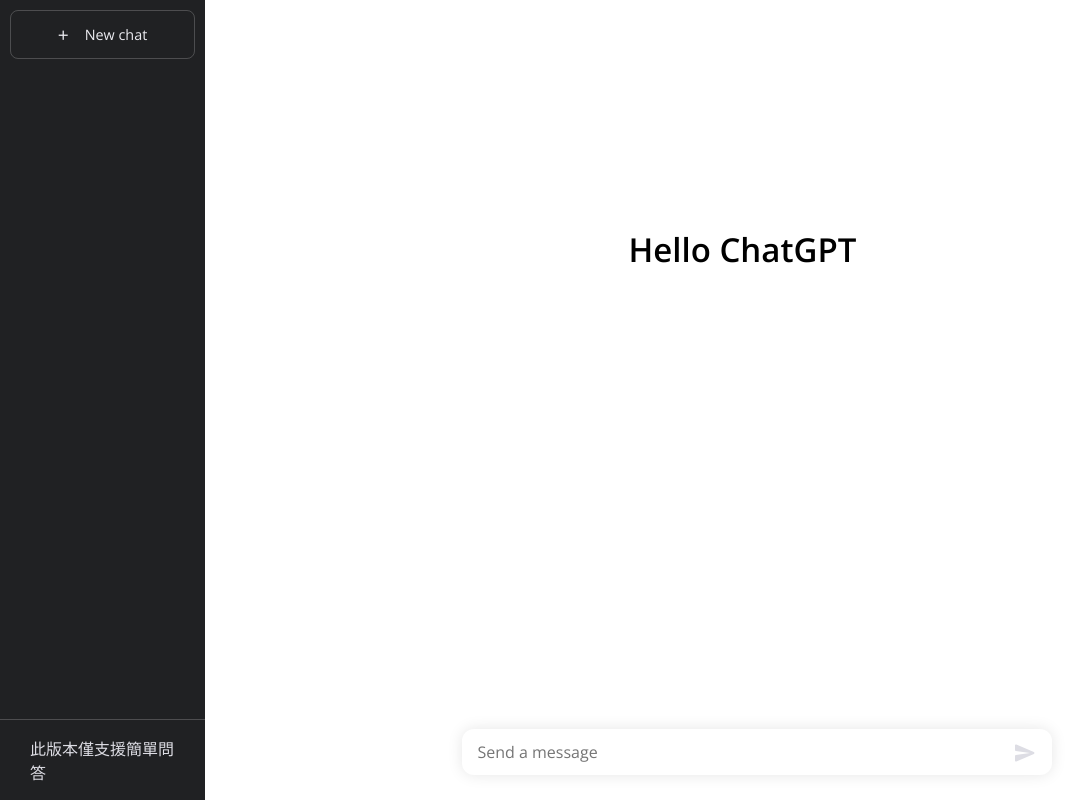
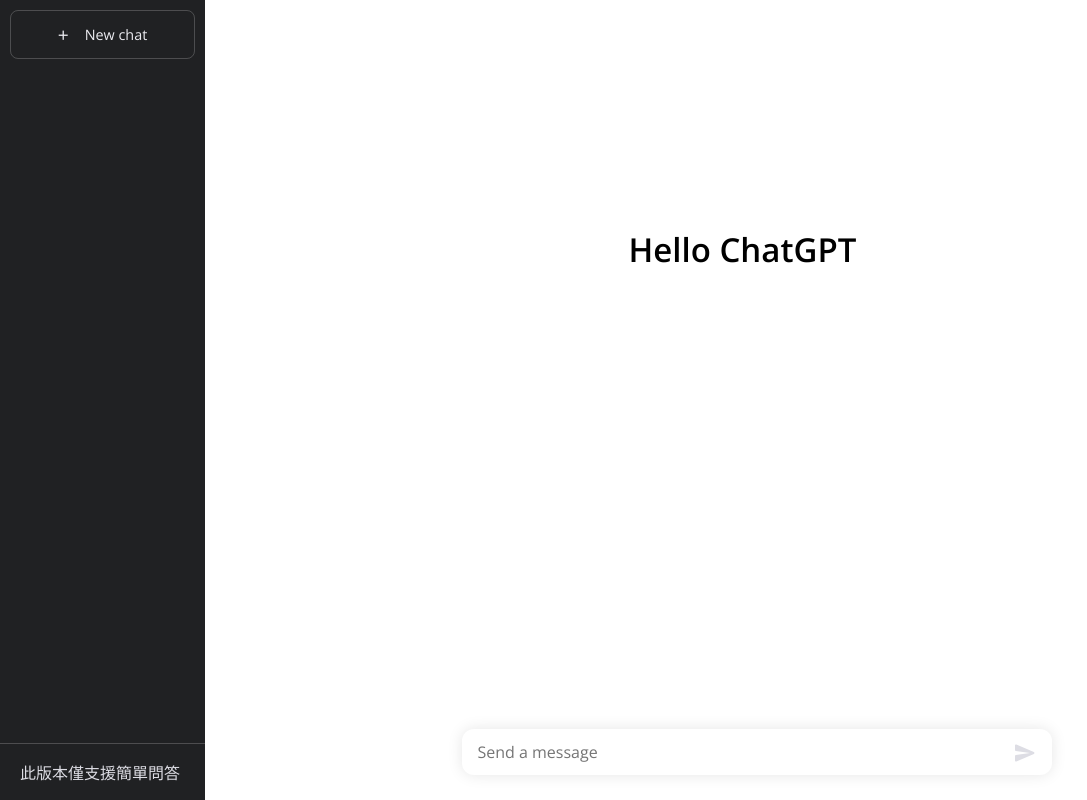
Before and after one commit to JacobHsu/react-chatgpt, a React (Create React App) app: page / in a window 1280 px wide. Shown: the whole page, without its empty margins (0-1087 px from the left). Built offline with nearby package versions, Linux system fonts and the light colour scheme; the HTML template or start-up script is replaced by a standard one.

Commit message:
style: ico

```diff
--- a/public/index.html
+++ b/public/index.html
@@ -24,7 +24,7 @@
       work correctly both with client-side routing and a non-root public URL.
       Learn how to configure a non-root public URL by running `npm run build`.
     -->
-    <title>React App</title>
+    <title>Simple React Chatgpt App</title>
   </head>
   <body>
     <noscript>You need to enable JavaScript to run this app.</noscript>
--- a/src/App.js
+++ b/src/App.js
@@ -30,16 +30,17 @@
       setReply(data.choices[0].message);
       setSubmittedValue(inputValue);
     } catch (error) {
-      console.log(error);
+      setSubmittedValue(inputValue);
       setReply({
         role: "assistant",
         content: "這是功能示範用，您的額度已用完",
         refusal: null,
       });
+      console.log(error);
     }
   };
 
-  console.log(records, JSON.stringify(reply, null, 2));
+  // console.log(records, JSON.stringify(reply, null, 2));
 
   const addNewChat = () => {
     setInputValue("");
--- a/src/index.css
+++ b/src/index.css
@@ -79,7 +79,7 @@
 
 nav {
   border-top: solid 1px rgba(255, 255, 255, 0.2);
-  padding: 0 30px;
+  padding: 0 20px;
 }
 
 .main {
```
Also changed, not shown: 1 other file (tests, documents, lock files or other folders).
